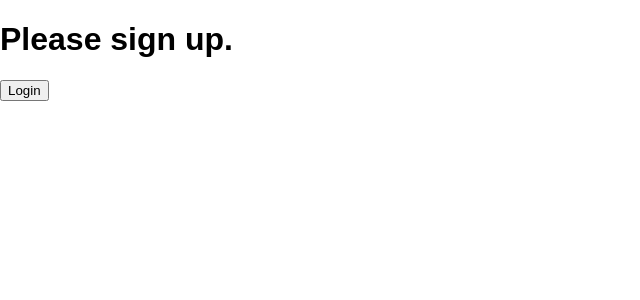
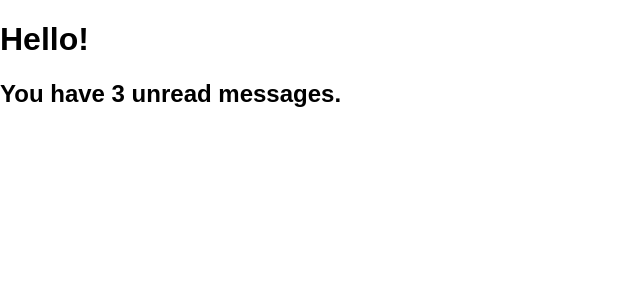
Before and after one commit to kymmt90-sandbox/react-quick-start, a React (Create React App) app: page / in a window 1280 px wide. Shown: the top 300 px of the page, without its empty margins (0-640 px from the left). Built offline with nearby package versions, Linux system fonts and the light colour scheme.

Commit message:
Conditional Rendering: Inline If with Logical && Operator

```diff
--- a/src/index.js
+++ b/src/index.js
@@ -3,70 +3,23 @@
 import App from './App';
 import './index.css';
 
-function UserGreeting(props) {
-  return <h1>Welcome back!</h1>;
-}
-
-function GuestGreeting(props) {
-  return <h1>Please sign up.</h1>;
-}
-
-function Greeting(props) {
-  return props.isLoggedIn ? <UserGreeting /> : <GuestGreeting />;
-}
-
-function LoginButton(props) {
+function Mailbox(props) {
+  const unreadMessages = props.unreadMessages;
   return (
-    <button onClick={props.onClick}>
-      Login
-    </button>
+    <div>
+      <h1>Hello!</h1>
+      {unreadMessages.length > 0 &&
+        <h2>
+          You have {unreadMessages.length} unread messages.
+        </h2>
+      }
+    </div>
   );
 }
 
-function LogoutButton(props) {
-  return (
-    <button onClick={props.onClick}>
-      Logout
-    </button>
-  );
-}
-
-class LoginControl extends React.Component {
-  constructor(props) {
-    super(props);
-    this.handleLoginClick = this.handleLoginClick.bind(this);
-    this.handleLogoutClick = this.handleLogoutClick.bind(this);
-    this.state = {isLoggedIn: false};
-  }
-
-  handleLoginClick() {
-    this.setState({isLoggedIn: true});
-  }
-
-  handleLogoutClick() {
-    this.setState({isLoggedIn: false});
-  }
-
-  render() {
-    const isLoggedIn = this.state.isLoggedIn;
-
-    let button = null;
-    if (isLoggedIn) {
-      button = <LogoutButton onClick={this.handleLogoutClick} />
-    } else {
-      button = <LoginButton onClick={this.handleLoginClick} />
-    }
-
-    return (
-      <div>
-        <Greeting isLoggedIn={isLoggedIn} />
-        {button}
-      </div>
-    );
-  }
-}
+const messages = ['React', 'Re: React', 'Re:Re: React'];
 
 ReactDOM.render(
-  <LoginControl />,
+  <Mailbox unreadMessages={messages} />,
   document.getElementById('root')
 );
```
